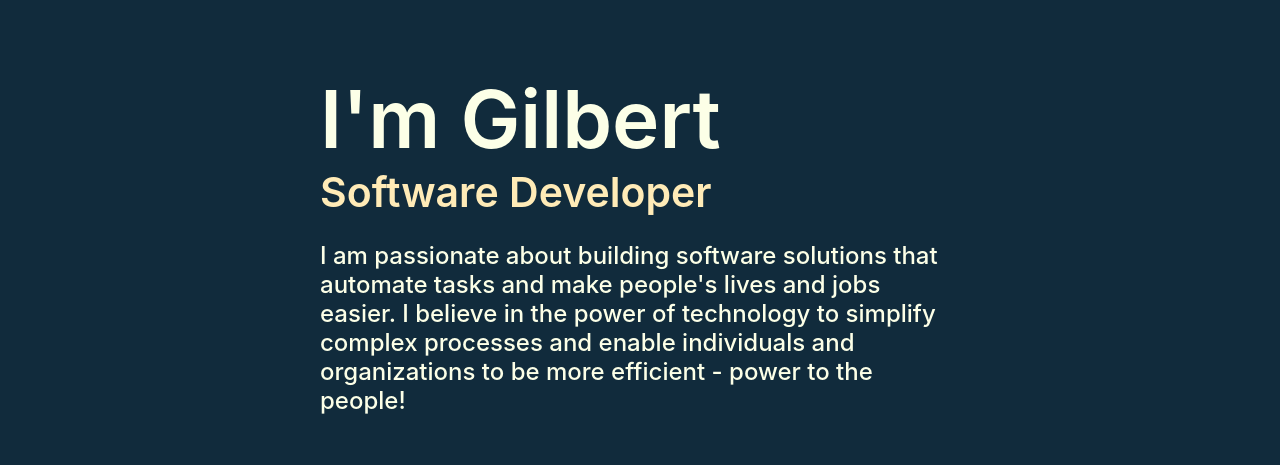
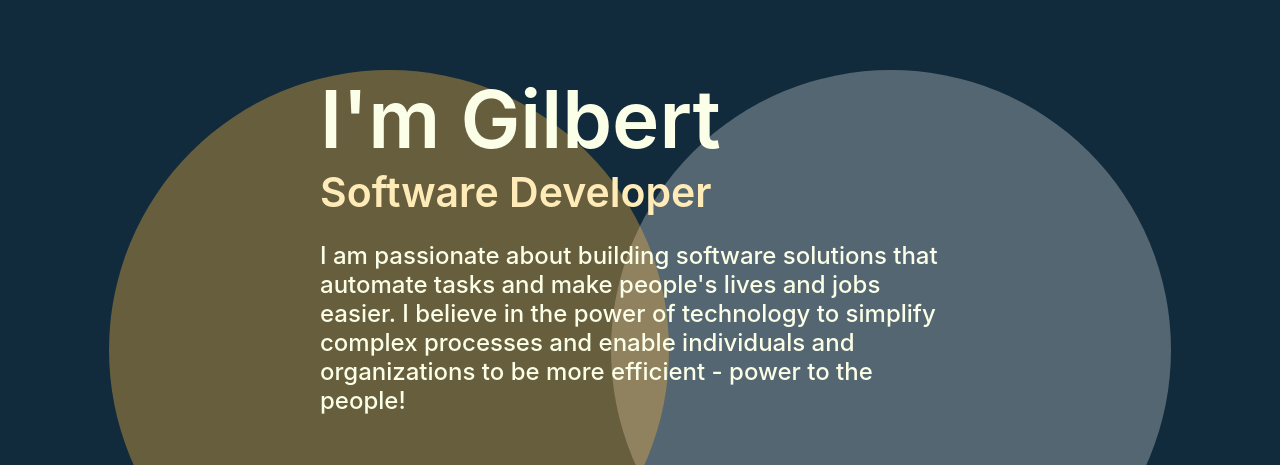
Before and after one commit to gilbertglz/gilbertglz.github.io, a React (Create React App) app in the folder my-site/: page / in a window 1280 px wide. Shown: the part 197-662 px from the top of the page. Built offline with nearby package versions, Linux system fonts and the light colour scheme.

Commit message:
feat(Circles):created more circles with animations, added them to Home

```diff
--- a/my-site/package.json
+++ b/my-site/package.json
@@ -8,6 +8,7 @@
     "@testing-library/react": "^13.4.0",
     "@testing-library/user-event": "^13.5.0",
     "@uiw/react-back-to-top": "^1.2.1",
+    "particle-bg": "^0.5.0",
     "react": "^18.2.0",
     "react-dom": "^18.2.0",
     "react-icons": "^4.8.0",
--- a/my-site/src/AboutMe/AboutMe.css
+++ b/my-site/src/AboutMe/AboutMe.css
@@ -24,6 +24,7 @@ p,.listContainer
   font-size: calc(24px + 2vmin);
   color: #FFEBB7;
   font-weight: 600;
+  z-index: 1;
 }
 
 .listContainer {
--- a/my-site/src/App.js
+++ b/my-site/src/App.js
@@ -9,7 +9,7 @@ import Contact from './Contact/Contact.js';
 import React, { useEffect } from 'react';
 import BackToUp from '@uiw/react-back-to-top';
 import { BsArrowUpCircleFill } from 'react-icons/bs';
-
+import CirclesHome from './Home/CirclesHome';
 
 function App () {
   useEffect(() => {
@@ -21,9 +21,7 @@ function App () {
 
 
   return (
-
     <div className="App">
-      <NavigationBar titles={['contact','links','projects','about me']}/>
       { <BackToUp size={60}>
           <BsArrowUpCircleFill size={35}/>
         </BackToUp>
--- /dev/null
+++ b/my-site/src/Home/Circle.css
@@ -0,0 +1,40 @@
+
+.Circle
+{
+    display: flex;
+    position: relative;
+    animation-duration: 5s;
+    animation-name: slidein;
+    animation-iteration-count: infinite;
+    animation-direction: alternate;
+    position: absolute;
+    right:0;
+
+}
+@keyframes slidein {
+    from {
+      right:0%;
+    }
+    to {
+      right:50%;
+    }
+  }
+  .NegativeCircle
+{
+    display: flex;
+    position: relative;
+    animation-duration: 5s;
+    animation-name: slideinNegative;
+    animation-iteration-count: infinite;
+    animation-direction: alternate;
+    position: absolute;
+    left:0;
+}
+@keyframes slideinNegative {
+    from {
+      left: 0%;
+    }
+    to {
+      left: 50%;
+    }
+  }
--- /dev/null
+++ b/my-site/src/Home/Circle.js
@@ -0,0 +1,15 @@
+import React, { useState } from "react";
+import { View } from "react-native-web";
+import './Circle.css';
+
+
+function Circles (props) {
+  return (
+    <div style={{}}>
+        {props.negative?<div className="Circle" style={props.style}/>:
+        <div className='NegativeCircle' style={props.style}/>}
+    </div>
+  );
+}
+
+export default Circles;
--- /dev/null
+++ b/my-site/src/Home/CirclesHome.js
@@ -0,0 +1,15 @@
+import React from "react";
+import Circles from "./Circle";
+import './CirclesHome.css'
+
+
+function CirclesHome () {
+  return (
+    <div className='CirclesWrapper' style={{margin:'0%', display:"flex",justifyContent:'center', alignItems:'center', width:'100%', position:'absolute'}}>
+        <Circles  negative = {false} style={{backgroundColor:'#EFEFEF',opacity:'.3',borderRadius:"50%",width:'35em', height:'35em'}}/>
+        <Circles  negative = {true} style={{backgroundColor:'#E8AA42',opacity:'.4', borderRadius:"50%",width:'35em', height:'35em'}}/>
+    </div>
+  );
+}
+
+export default CirclesHome;
--- a/my-site/src/Home/Home.css
+++ b/my-site/src/Home/Home.css
@@ -1,8 +1,9 @@
 .Home {
-  background-color: #112B3C;
+  /* background-color: #112B3C; */
   font-size: calc(10px + 2vmin);
   color: #FCFFE7;
   margin: 10% 25% 20%;
+  z-index: 1;
 }
 .myName
 {
@@ -24,6 +25,7 @@
   animation: FadeRight 2s ease;
   font-weight: 550;
   font-size: calc(8px + 2vmin);
+  position: relative;
 }
 .headerContainer
 {
--- a/my-site/src/Home/Home.js
+++ b/my-site/src/Home/Home.js
@@ -1,3 +1,4 @@
+import CirclesHome from './CirclesHome';
 import './Home.css';
 import React from "react";
 
@@ -5,7 +6,9 @@ import React from "react";
 function Home () {
 
   return (
-    <div className="Home" >
+    <div className="" style={{}}>
+      <CirclesHome />
+      <div className='Home'>
       <div className='headerContainer'>
           <div className="headers">
             <header className="myName">
@@ -18,6 +21,7 @@ function Home () {
           <p >I am passionate about building software solutions that automate tasks and make people's lives and jobs easier.
           I believe in the power of technology to simplify complex processes and enable individuals and organizations to be more efficient - power to the people!</p>
       </div>
+      </div>
     </div>
   );
 }
--- a/my-site/src/index.css
+++ b/my-site/src/index.css
@@ -7,6 +7,8 @@ body {
   -moz-osx-font-smoothing: grayscale;
   margin: auto;
   height: 100vh;
+
+  width: 100%;
 }
 
 code {
--- a/my-site/src/index.js
+++ b/my-site/src/index.js
@@ -3,10 +3,13 @@ import ReactDOM from 'react-dom/client';
 import './index.css';
 import App from './App';
 import reportWebVitals from './reportWebVitals';
+import CirclesHome from './Home/CirclesHome';
+import NavigationBar from './NavigationBar/NavigationBar.js'
 
 const root = ReactDOM.createRoot(document.getElementById('root'));
 root.render(
   <React.StrictMode>
+    <NavigationBar titles={['contact','links','projects','about me']}/>
     <App />
   </React.StrictMode>
 );
```
Also changed, not shown: my-site/src/Home/CirclesHome.css (added), 1 other file (tests, documents, lock files or other folders).
